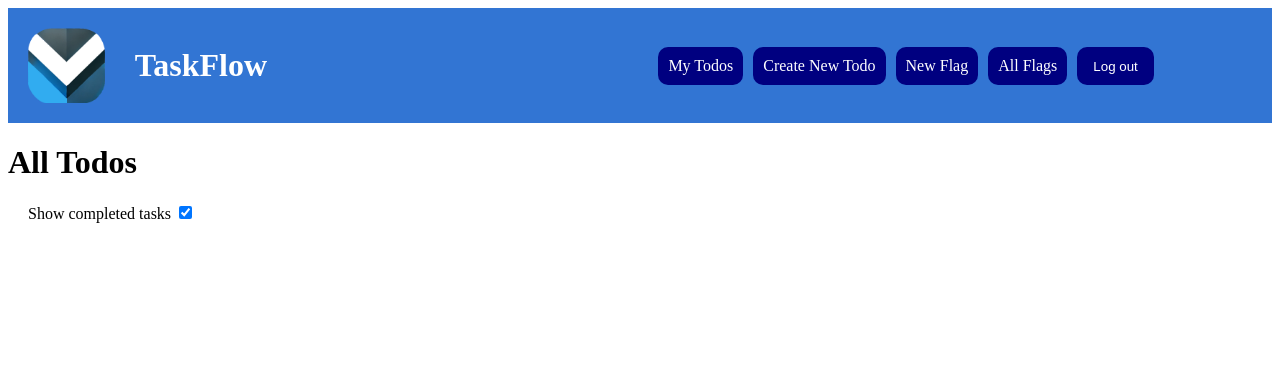
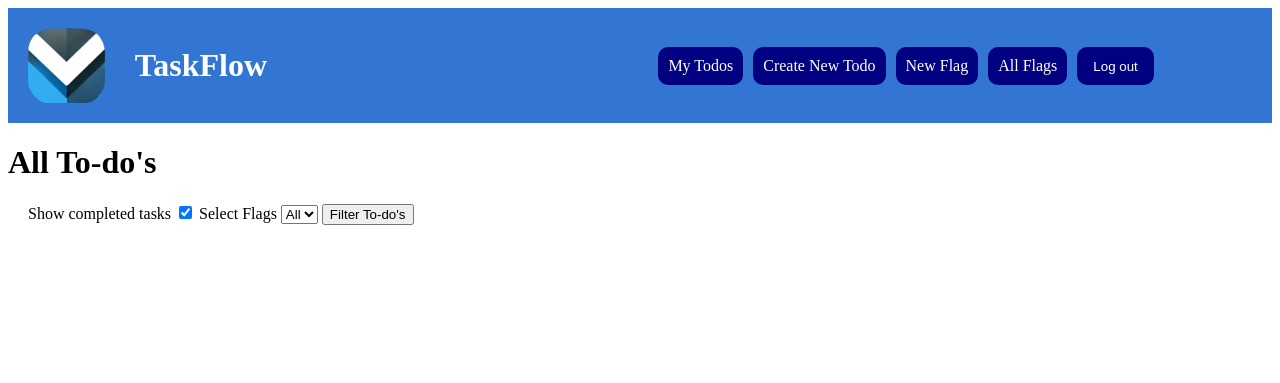
Before and after one commit to ckremer99/django-taskflow-app, a Django app: page /todos/ in a window 1280 px wide. Shown: the top 383 px of the page. Run offline with Django 5.2, Linux system fonts and the light colour scheme; the visitor is signed in with stand-in values (Sample User, id 1); data that the repository does not hold is empty.

Commit message:
finished project

```diff
--- a/main_app/templates/home.html
+++ b/main_app/templates/home.html
@@ -9,7 +9,7 @@
 <p>Welcome to Taskflow, an app where you can create all your todos.</p>
 {% if not user.is_authenticated %}
 <section>
-  <form class='login-form' action="{% url 'home' %}" method="post" class="login">
+  <form class='login-form' action="{% url 'home'%}" method="post" class="login">
     <h1>Login</h1>
     {% csrf_token %} {{ form.as_p }}
     <input type="hidden" name="next" value="{{ next }}" />
--- a/main_app/templates/todos/index.html
+++ b/main_app/templates/todos/index.html
@@ -1,25 +1,27 @@
 {% extends "base.html" %}
 {% load static %}
 {% block head %}
-<title>Todos</title>
+<title>To-do's</title>
 <link rel="stylesheet" href="{% static 'css/todos/index.css' %}"/>
 {% endblock %}
 {% block content %}
-    <h1>All Todos</h1>
+    <h1>All To-do's</h1>
     <div class="filter_forms">
-        <form>
+        <form method="post" action="{% url 'filter-todos' %}">
+        {% csrf_token %}
             <div class="show-completed">
                 <label>Show completed tasks</label>
-                <input
-                    type="checkbox"
-                    checked />
+                <input type="checkbox" name="show-completed" checked/>
+                <label>Select Flags</label>
+                <select name="select-flag">
+                    <option value="All">All</option>
+                    {% for flag in flags %}
+                        <option value="{{flag.name}}">{{flag.name}}</option>
+                    {% endfor %}
+                </select>
+                <button type="submit">Filter To-do's</button>
             </div>
         </form>
-        <script>
-            document.querySelector(class).onchange = function() {
-                this.form.submit();
-            }
-        </script>
     </div>
 
     <div class="todos-container">
--- a/main_app/urls.py
+++ b/main_app/urls.py
@@ -12,11 +12,12 @@ urlpatterns = [
     path('todos/<int:todo_id>/associate-flag/<int:flag_id>/', views.associate_flag, name='associate-flag'),
     path('todos/<int:todo_id>/remove-flag/<int:flag_id>/', views.remove_flag, name='remove-flag'),
     path('todos/<int:todo_id>/update-completed/', views.update_completed, name='todo-completed'),
+    path('todos/filter-todos/', views.filter_todos, name='filter-todos'),
     path('flags/<int:pk>/', views.FlagDetail.as_view(), name='flag-detail'),
     path('flags/', views.FlagList.as_view(), name='flag-index'),
     path('flags/<int:pk>/update/', views.FlagUpdate.as_view(), name='flag-update'),
     path('flags/<int:pk>/delete/', views.FlagDelete.as_view(), name='flag-delete'),
-    path('subtasks/<int:todo_id>/add', views.subtask_create, name='subtask-create'),
+    path('subtasks/<int:todo_id>/add/', views.subtask_create, name='subtask-create'),
     path('subtasks/<int:todo_id>/<int:pk>/completed/', views.subtask_checkbox, name='subtask-checkbox'),
     path('accounts/signup/', views.signup, name='signup'),
 ]
--- a/main_app/views.py
+++ b/main_app/views.py
@@ -15,10 +15,10 @@ class Home(LoginView):
 
 @login_required
 def todo_index(request):
+    flags = Flag.objects.filter(user=request.user)
     todos = Todo.objects.filter(user=request.user)
-    flags = Flag.objects.filter(user=request.user)
     return render(request, 'todos/index.html/',
-        { "todos": todos, "flags": flags})
+        { "todos": todos, "flags": flags })
 
 @login_required
 def todo_detail(request, todo_id):
@@ -90,6 +90,28 @@ def subtask_checkbox(request, todo_id, pk):
     subtask.save()
     return redirect('todo-detail', todo_id=todo_id)
 
+@login_required
+def filter_todos(request):
+    flags = Flag.objects.filter(user=request.user)
+    if request.method == 'POST':
+        flag = request.POST.get('select-flag', False)
+        show_completed = True if request.POST.get('show-completed', False) == 'on' else False
+        if flag == 'All':
+            if not show_completed:
+                todos = Todo.objects.filter(user=request.user, completed=False)
+            else:
+                todos = Todo.objects.filter(user=request.user)
+        else:
+            if not show_completed:
+                todos = Todo.objects.filter(user=request.user, completed=False, flags__name=flag)
+            else:
+                todos = Todo.objects.filter(user=request.user, flags__name=flag)
+    return render(request, "todos/index.html", {
+        "show_completed": show_completed,
+        "todos": todos,
+        "flags": flags,
+    })
+
 
 
 class TodoCreate(LoginRequiredMixin, CreateView):
@@ -111,7 +133,11 @@ class TodoDelete(LoginRequiredMixin, DeleteView):
 
 class FlagCreate(LoginRequiredMixin, CreateView):
     model = Flag
-    fields = '__all__'
+    fields = ['name', 'color']
+
+    def form_valid(self, form):
+        form.instance.user = self.request.user
+        return super().form_valid(form)
 
 class FlagList(LoginRequiredMixin, ListView):
     model = Flag
```
